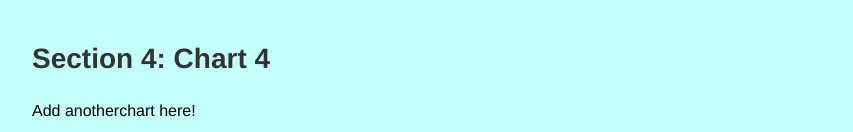
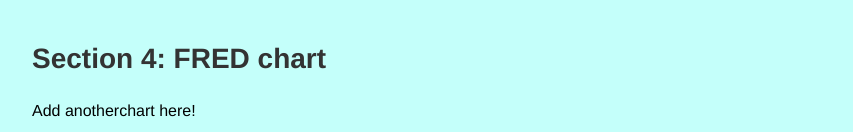
Before and after one commit to regandhughes01/regandhughes01.github.io, a plain HTML site: page index.html in a window 1280 px wide. Shown: the part 790-922 px from the top of the page, without its empty margins (208-1061 px from the left). Drawn offline with Linux system fonts and the light colour scheme; a script that the page names is missing.

Commit message:
Add files via upload

```diff
--- a/index.html
+++ b/index.html
@@ -83,7 +83,7 @@
 
     <section>
         <div class="chart-description"> <!-- we are grouping the title and description together so we can style them together -->
-            <h2>Section 4: Chart 4</h2>
+            <h2>Section 4: FRED chart</h2>
             <p> <!-- This is a paragraph, it's the main way to display text on a web page -->
                 Add anotherchart here!
             </p>
```
